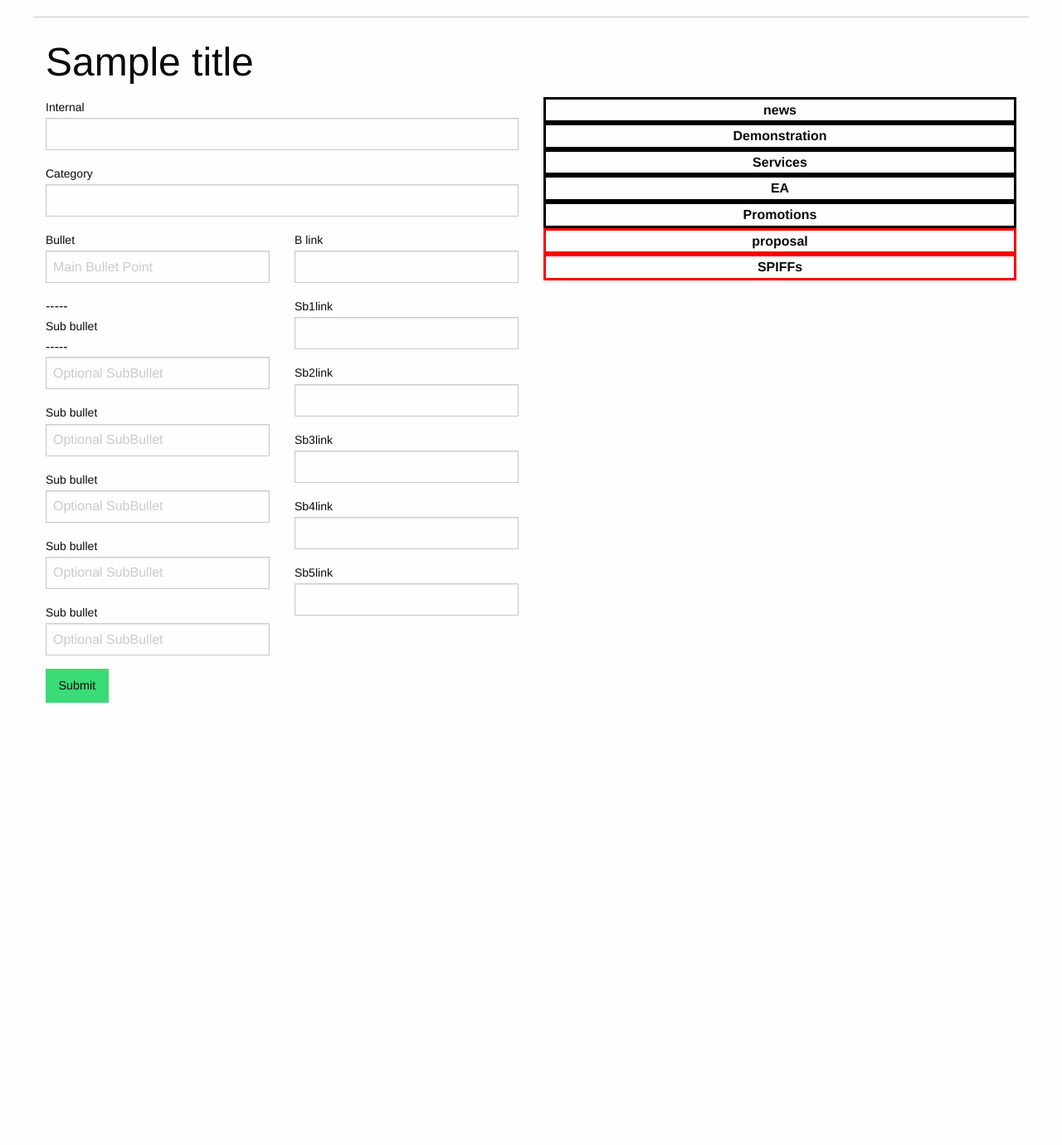
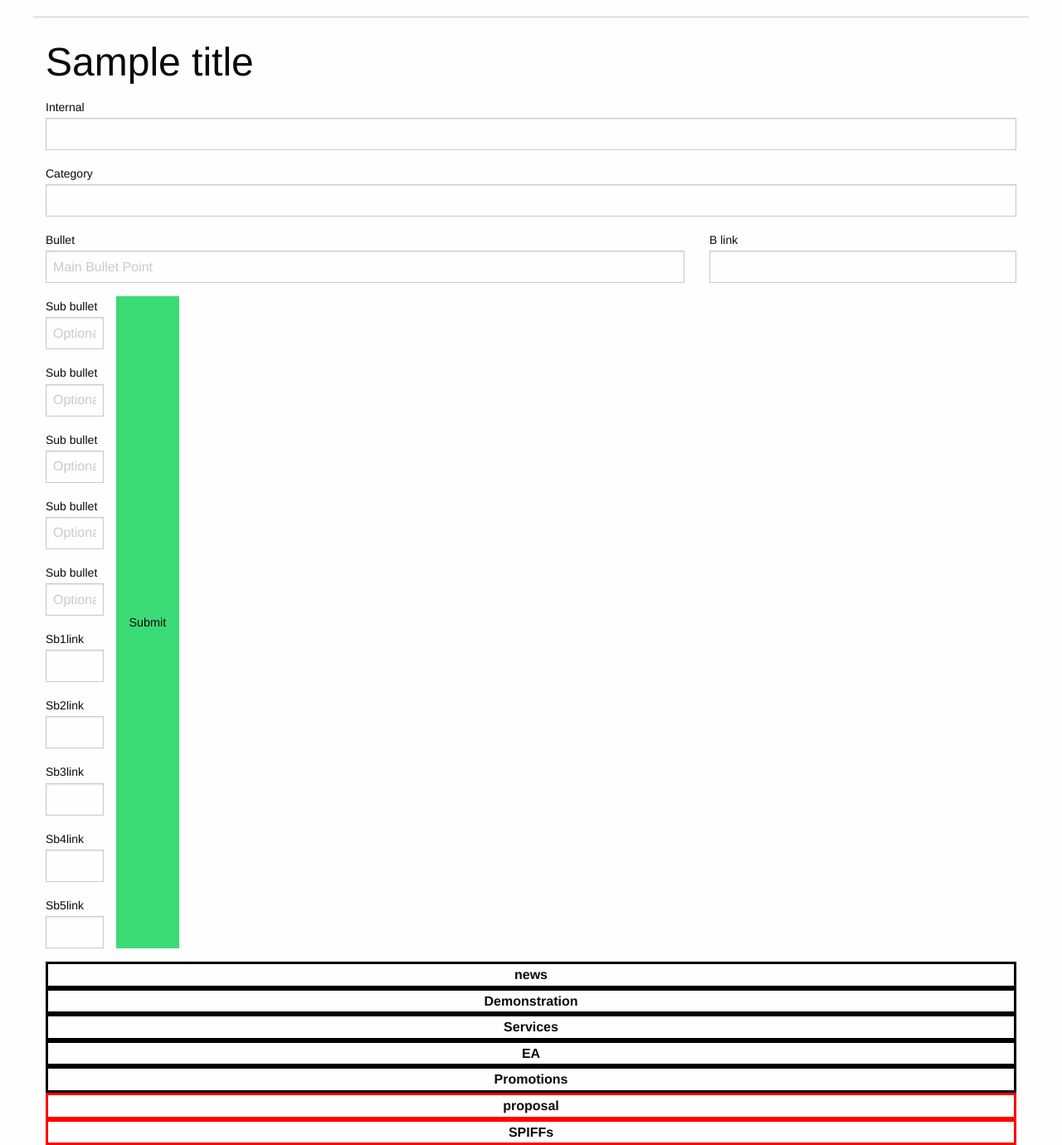
Before and after one commit to jleatham/flask-template, a Flask app: template myflask/templates/rendertest.html in a window 1280 px wide. Shown: the part 56-1436 px from the top of the page at 83% size. Before the commit the page ends 903 px from the top, so only its background shows below. Run offline with Flask 2, Linux system fonts and the light colour scheme; the template is opened without the code that fills it: most values are stand-ins (such as "Sample title", 1, 10 or a date in 2020); form fields are guessed from the names that the template uses; some libraries are stand-ins or nearby versions.

Commit message:
grid update

```diff
--- a/myflask/templates/form.html
+++ b/myflask/templates/form.html
@@ -12,23 +12,24 @@
                 <span style="color: red;">[{{ error }}]</span>
                 {% endfor %}
                 <div class="grid-x grid-margin-x">
-                        <div class="cell auto">
+                        <div class="large-8 cell">
                                 {{ form.bullet.label }}
                                 {{ form.bullet(size=32, placeholder="Main Bullet Point") }}
                                 {% for error in form.bullet.errors %}
                                 <span style="color: red;">[{{ error }}]</span>
                                 {% endfor %}
                             </div>
-                        <div class="cell auto">
+                        <div class="large-4 cell">
                                 {{ form.bLink.label }}
                                 {{ form.bLink(size=10) }}
 
                             </div>
                     </div>
                     <div class="grid-x grid-margin-x">
-                            <div class="cell auto">
-                                   ----- {{ form.subBullet1.label }}
-                                   ----- {{ form.subBullet1(size=32, placeholder="Optional SubBullet") }}
+                            <div class="large-1 cell">
+                            <div class="large-8 cell">
+                                    {{ form.subBullet1.label }}
+                                    {{ form.subBullet1(size=32, placeholder="Optional SubBullet") }}
                                     {{ form.subBullet2.label }}
                                     {{ form.subBullet2(size=32, placeholder="Optional SubBullet") }}
                                     {{ form.subBullet3.label }}
@@ -38,7 +39,7 @@
                                     {{ form.subBullet5.label }}
                                     {{ form.subBullet5(size=32, placeholder="Optional SubBullet") }}
                                 </div>
-                            <div class="cell auto">
+                            <div class="large-3 cell">
                                     {{ form.sb1Link.label }}
                                     {{ form.sb1Link(size=32) }}
                                     {{ form.sb2Link.label }}
```
